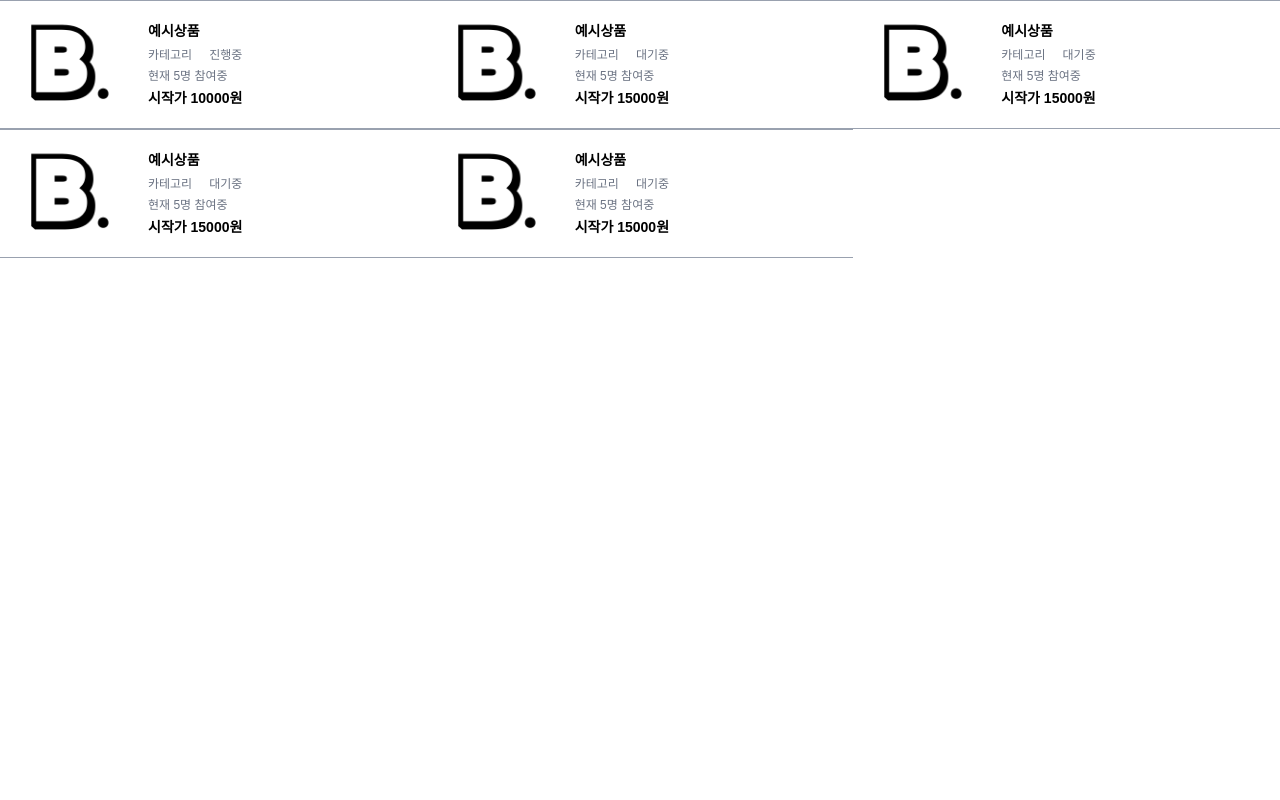
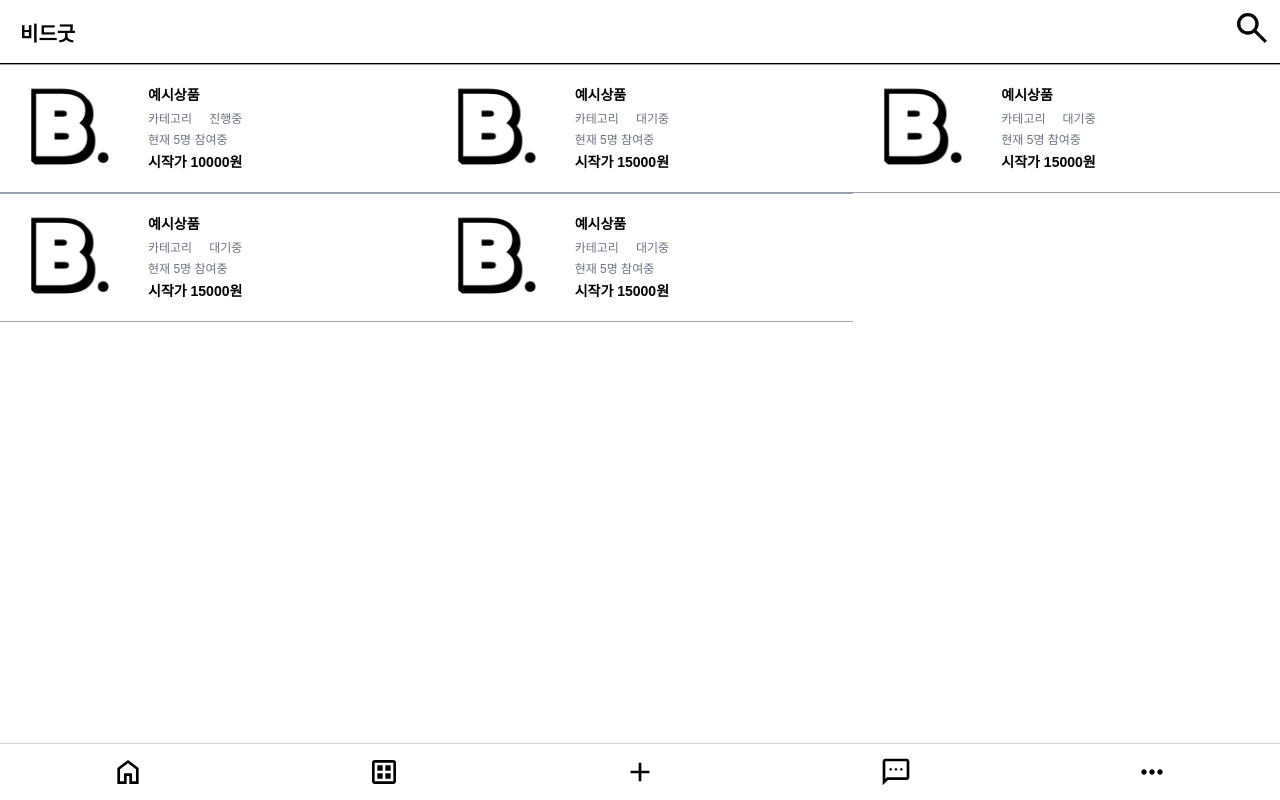
Before and after one commit to kimdodo97/bidgood, a React (Vite) app in the folder frontend/: page /main in a window 1280 px wide. Built offline with nearby package versions, Linux system fonts and the light colour scheme; a web font is replaced by a local one.

Commit message:
fix : 라우팅 구조 변경

```diff
--- a/frontend/src/App.tsx
+++ b/frontend/src/App.tsx
@@ -4,23 +4,30 @@ import Login from './pages/LoginPage';
 import KakaoLogin from './components/login/KakaoLogin';
 import MainPage from './pages/MainPage';
 import BidPageWrapper from './pages/BIdPageWrapper';
+import Layout from './components/layout/Layout';
+import ItemLayout from './components/layout/ItemLayout';
 
 const App: React.FC = () => {
   return (
     <Routes>
         <Route path="/" element={<Navigate to="/login" />} />
         <Route
+          path="/login/oauth2/callback/kakao" //redirect_url
+          element={<KakaoLogin />} //당신이 redirect_url에 맞춰 꾸밀 컴포넌트
+        />
+        <Route
           path="/login"
           element={
             <Login />
           }
         />
-        <Route
-          path="/login/oauth2/callback/kakao" //redirect_url
-          element={<KakaoLogin />} //당신이 redirect_url에 맞춰 꾸밀 컴포넌트
-        />
-        <Route path='/main' element={<MainPage/>}/>
-        <Route path="/auction/:auctionId" element={<BidPageWrapper />} />
+        <Route element={<Layout />}>
+          <Route path='/main' element={<MainPage/>}/>
+        </Route>
+        <Route element={<ItemLayout/>}>
+          <Route path="/auction/:auctionId" element={<BidPageWrapper />} />
+        </Route>
+
       </Routes>
   );
 };
```
